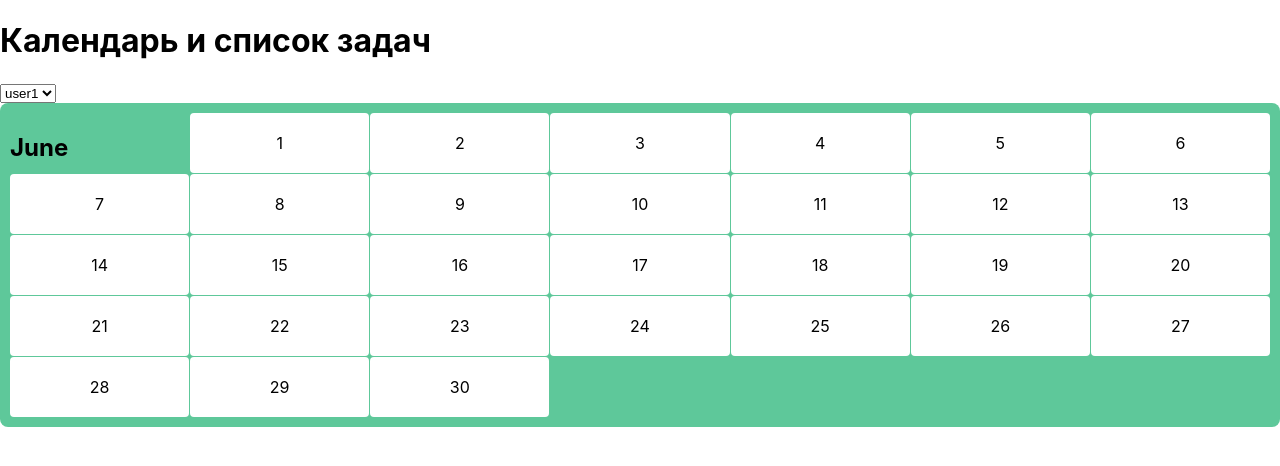
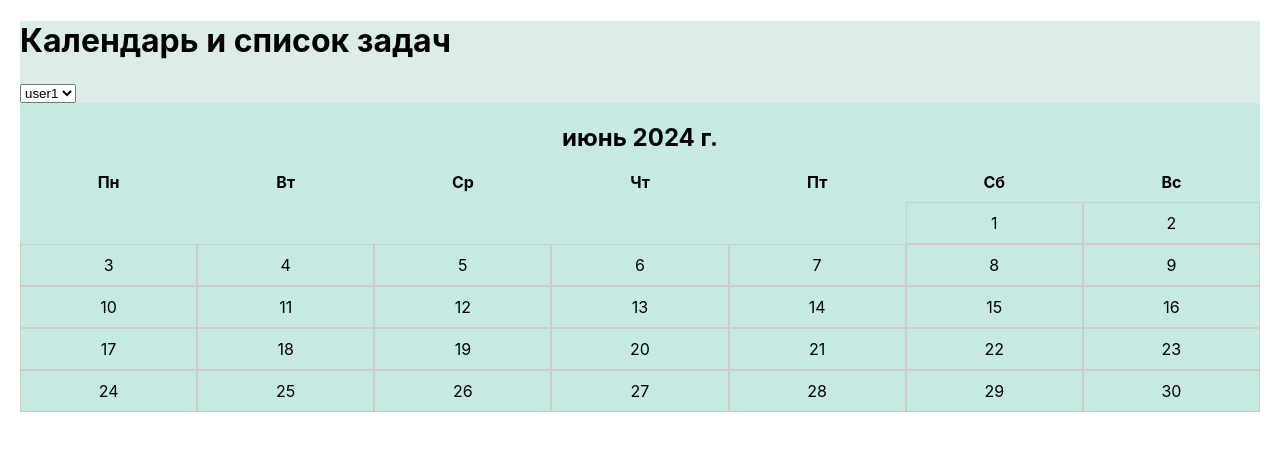
Before and after one commit to Elena-1405/to-do-calendar-new, a React (Create React App) app: page / in a window 1280 px wide. Shown: the top 466 px of the page. Built offline with nearby package versions, Linux system fonts and the light colour scheme.

Commit message:
minor fixes

```diff
--- a/package.json
+++ b/package.json
@@ -10,6 +10,7 @@
     "@types/node": "^16.18.101",
     "@types/react": "^18.3.3",
     "@types/react-dom": "^18.3.0",
+    "date-fns": "^3.6.0",
     "react": "^18.3.1",
     "react-dom": "^18.3.1",
     "react-hook-form": "^7.52.0",
--- a/src/App.css
+++ b/src/App.module.css
@@ -2,15 +2,9 @@
   text-align: center;
 }
 
-.App-logo {
-  height: 40vmin;
-  pointer-events: none;
-}
-
-@media (prefers-reduced-motion: no-preference) {
-  .App-logo {
-    animation: App-logo-spin infinite 20s linear;
-  }
+.container {
+  margin:20px;
+  background-color: #dbece9;
 }
 
 .App-header {
@@ -24,9 +18,6 @@
   color: white;
 }
 
-.App-link {
-  color: #61dafb;
-}
 
 @keyframes App-logo-spin {
   from {
--- a/src/App.tsx
+++ b/src/App.tsx
@@ -1,7 +1,8 @@
 import React, { useEffect, useState } from 'react';
-import { Calendar, CalendarProps } from '../src/components/calendar/calendar';
+import { Calendar } from '../src/components/calendar/calendar';
 import { TodoList, ToDo} from '../src/components/list/todolist';
 import { Modal } from '../src/components/modal/modal';
+import styles from './App.module.css';
 
 const users = ['user1', 'user2'];
 
@@ -13,7 +14,6 @@ function App() {
   });
   const [currentUser, setCurrentUser] = useState<string>('user1');
   const [ isModalOpen, setIsModalOpen] = useState<boolean>(false);
-  const [ holidays, setHolidays ] = useState<{ [key: string]: boolean}>({});
 
 
   useEffect(() => {
@@ -61,7 +61,7 @@ function App() {
   };
 
   return (
-    <>
+    <div className={styles.container}>
     <h1>Календарь и список задач</h1>
     <select value={currentUser} onChange={handleUserChange}>
       {users.map((user) => (
@@ -85,7 +85,7 @@ function App() {
           />
       </Modal>
       )}
-    </>
+    </div>
   );
 }
 
--- a/src/components/calendar/calendar.module.css
+++ b/src/components/calendar/calendar.module.css
@@ -1,36 +1,52 @@
+
+
 .calendar {
-    display: grid;
-    grid-template-columns: repeat(7, 1fr);
-    gap: 1px;
-    background-color: #5ec89a;
-    padding: 10px;
-    border-radius: 8px;
+  display: flex;
+  flex-direction: column;
+  align-items: center;
+  background-color: #c6e9e3;
 }
 
-  h2 {
+.weekDays {
+  display: flex;
+  justify-content: space-between;
+  width: 100%;
   margin-bottom: 10px;
 }
 
+.weekDay {
+  width: calc(100% / 7);
+  text-align: center;
+  font-weight: bold;
+}
+
+.days {
+  display: grid;
+  grid-template-columns: repeat(7, 1fr);
+  width: 100%;
+}
+
+.day,
+.dayEmpty {
+  display: flex;
+  justify-content: center;
+  align-items: center;
+  height: 40px;
+  cursor: pointer;
+}
+
 .day {
-    background-color: #fff;
-    padding: 20px;
-    text-align: center;
-    cursor: pointer;
-    border-radius: 4px;
+  border: 1px solid #ccc;
 }
 
 .day:hover {
-    background-color: #c1f3e0;
-  }
-
-  .day:active {
-    background-color: #97e7cc;
+  background-color: #ace8de;
 }
 
 .hasTodos {
-    background-color: #6cb796;
+  background-color: #82cec1;
 }
 
-.holiday{
-  background-color: #eb8e8e;
+.dayEmpty {
+  background-color: transparent;
 }
--- a/src/components/calendar/calendar.tsx
+++ b/src/components/calendar/calendar.tsx
@@ -1,6 +1,6 @@
 import React from 'react';
 import { ToDo } from '../list/todolist';
-import { startOfMonth, endOfMonth, eachDayOfInterval } from '../../utils/dates';
+import { startOfMonth, endOfMonth, eachDayOfInterval, getDay, format } from 'date-fns';
 import styles from './calendar.module.css';
 
 export interface CalendarProps {
@@ -9,41 +9,47 @@ export interface CalendarProps {
   onDateClick: (date: Date) => void;
 }
 
-export const Calendar: React.FC<CalendarProps> = ({selectedDate, todos, onDateClick}) => {
-
-const formatDay = (date: Date): string => {
-    return date.getDate().toString();
-};
-
-const formatMonth = (date: Date): string => {
-    return date.toLocaleString('default', {month: 'long'});
-};
-
+export const Calendar: React.FC<CalendarProps> = ({ selectedDate, todos, onDateClick }) => {
   const start = startOfMonth(selectedDate);
   const end = endOfMonth(selectedDate);
-const days = eachDayOfInterval(start, end);
+  const days = eachDayOfInterval({ start, end });
 
-const dayElement = days.map((day) => {
-    const dayString = day.toISOString().split('T')[0];
+  const formattedDate = new Intl.DateTimeFormat('ru-Ru', {
+    month: 'long',
+    year: 'numeric',
+  }).format(selectedDate);
+
+  const weekDays = ['Пн', 'Вт', 'Ср', 'Чт', 'Пт', 'Сб', 'Вс'];
+
+  const firstDayOfWeek = getDay(start) === 0 ? 6 : getDay(start) - 1;
+  const leadingEmptyDays = Array.from({ length: firstDayOfWeek }, (_, i) => (
+    <div key={'empty-' + i} className={styles.dayEmpty}></div>
+  ));
+
+  const dayElements = days.map((day) => {
+    const dayString = format(day, 'yyyy-MM-dd');
     const hasTodos = todos[dayString] && todos[dayString].length > 0;
-    const dayClassName = hasTodos
-    ? `${styles.day} ${styles.hasTodos}`
-    : styles.day;
+    const dayClassName = hasTodos ? `${styles.day} ${styles.hasTodos}`: styles.day;
 
     return (
-        <div
-                className={dayClassName}
-                key={day.toString()}
-                onClick={() => onDateClick(day)}>
-                    {formatDay(day)}
+      <div className={dayClassName} key={day.toString()} onClick={() => onDateClick(day)}>
+        {format(day, 'd')}
       </div>
     );
   });
 
   return (
     <div className={styles.calendar}>
-        <h2>{formatMonth(selectedDate)}</h2>
-        {dayElement}
+      <h2>{formattedDate}</h2>
+      <div className={styles.weekDays}>
+        {weekDays.map((day) => (
+          <div key={day} className={styles.weekDay}>{day}</div>
+        ))}
+      </div>
+      <div className={styles.days}>
+        {leadingEmptyDays}
+        {dayElements}
+      </div>
     </div>
   );
 };
--- a/src/components/list/todolist.tsx
+++ b/src/components/list/todolist.tsx
@@ -1,4 +1,4 @@
-import React, { useState } from 'react';
+import React from 'react';
 import { TodoItem } from '../item/todoitem';
 import { SubmitHandler, useForm } from 'react-hook-form';
 
--- a/src/components/modal/modal.tsx
+++ b/src/components/modal/modal.tsx
@@ -1,5 +1,4 @@
 import React from 'react';
-import ReactDOM from 'react-dom';
 import styles from './modal.module.css';
 
 interface ModalProps {
```
Also changed, not shown: 1 other file (tests, documents, lock files or other folders). Lines whose indentation alone changed are shown as unchanged.
